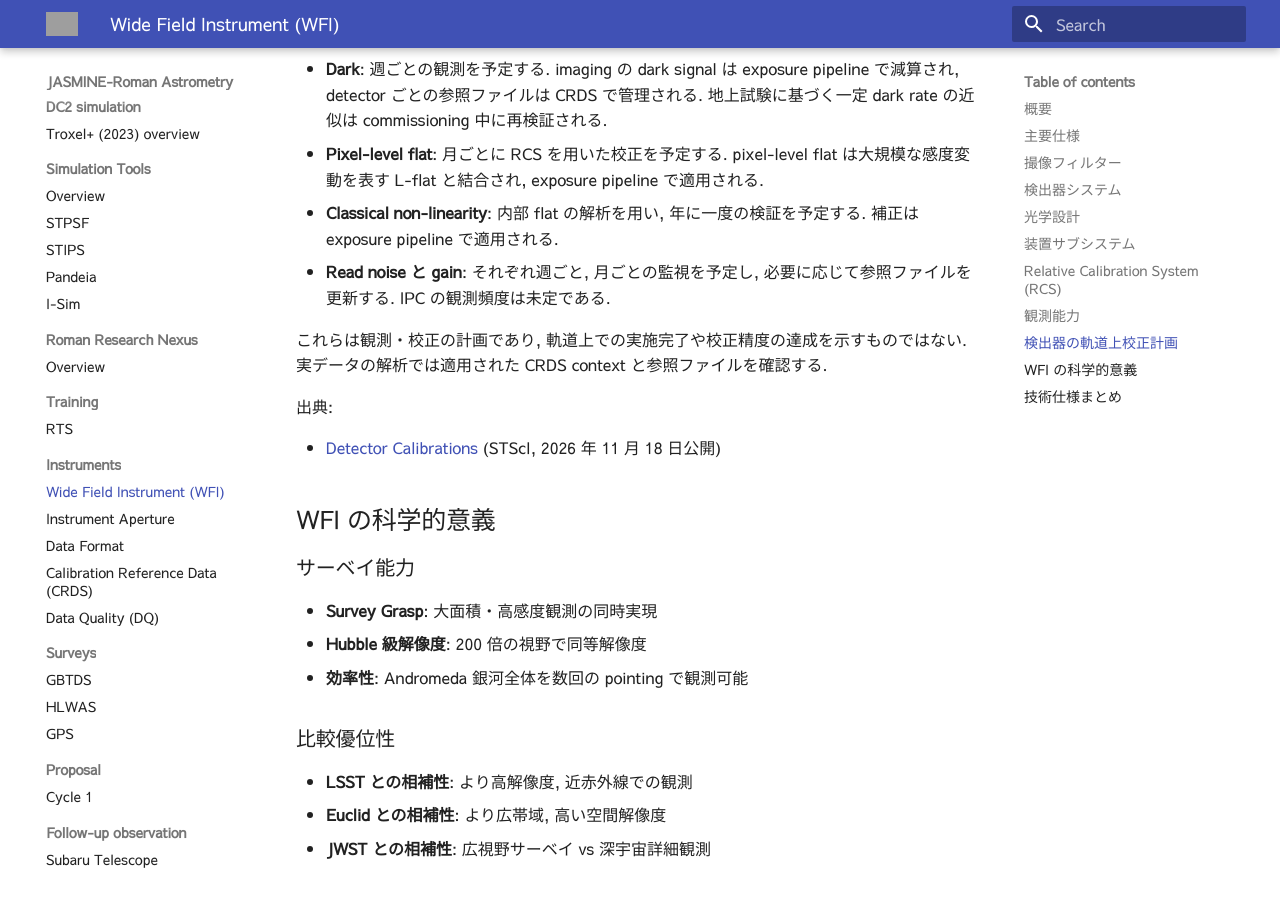
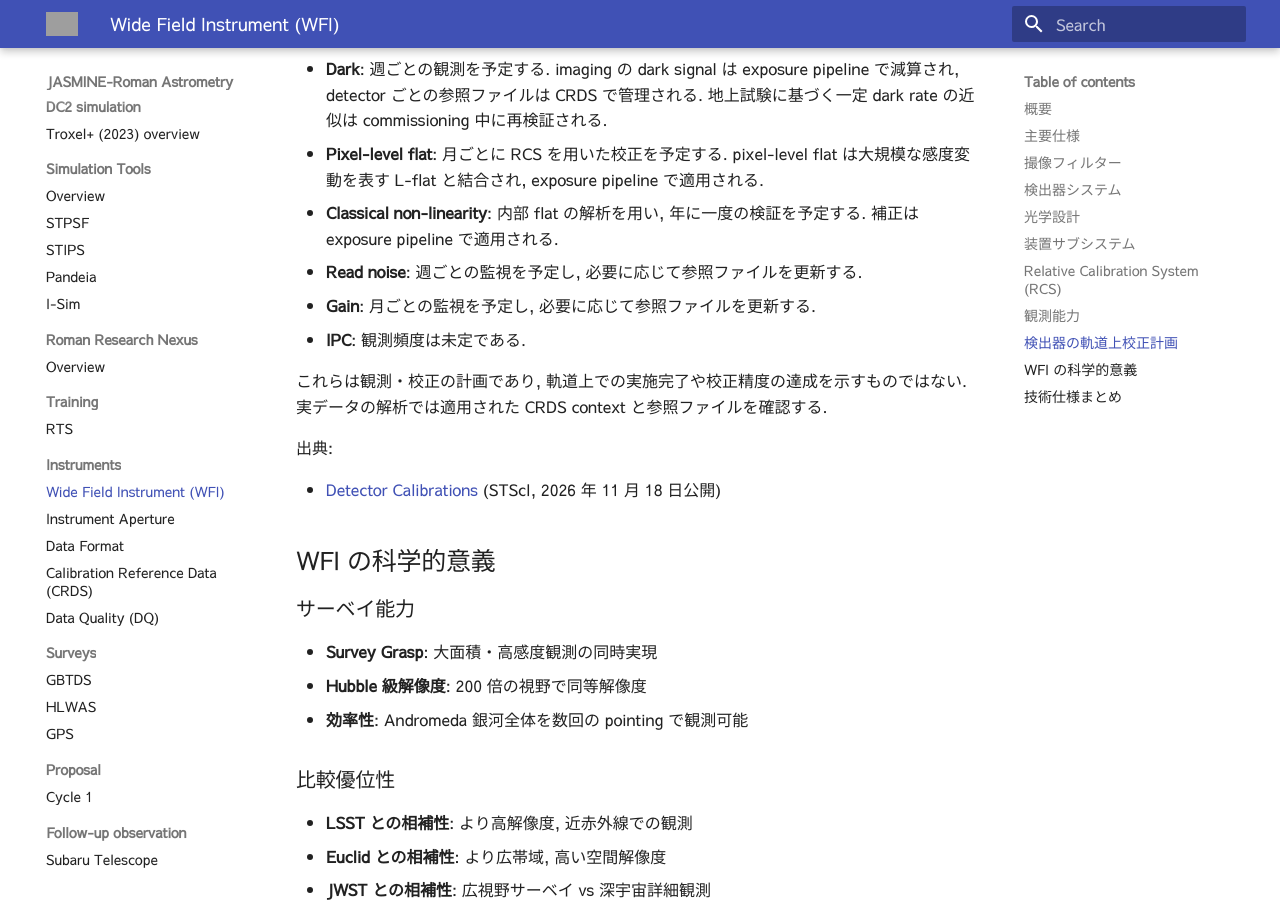
Before and after one commit to astronasutarou/jasmine-roman-astrometry, an MkDocs documentation site: the page built from docs/inst/wfi.md, in a window 1280 px wide and 900 px high, scrolled down 5927 px. Built offline with MkDocs 1.6.1 and Material for MkDocs 9.7.7, drawn with Linux system fonts in a browser that asks for light colours; grey boxes are pictures that could not be loaded.

Commit message:
Revise monitoring plans for read noise and gain
Updated monitoring plans for read noise and gain, specifying weekly and monthly schedules respectively. Clarified that these plans are for observation and calibration, not guarantees of completion or accuracy.

Co-authored-by: Copilot Autofix powered by AI <175728472+Copilot@users.noreply.github.com>

```diff
--- a/docs/inst/wfi.md
+++ b/docs/inst/wfi.md
@@ -177,7 +177,9 @@ STScI が 2026 年 11 月 18 日に公開した計画では, WFI の detector ca
 - **Dark**: 週ごとの観測を予定する. imaging の dark signal は exposure pipeline で減算され, detector ごとの参照ファイルは CRDS で管理される. 地上試験に基づく一定 dark rate の近似は commissioning 中に再検証される.
 - **Pixel-level flat**: 月ごとに RCS を用いた校正を予定する. pixel-level flat は大規模な感度変動を表す L-flat と結合され, exposure pipeline で適用される.
 - **Classical non-linearity**: 内部 flat の解析を用い, 年に一度の検証を予定する. 補正は exposure pipeline で適用される.
-- **Read noise と gain**: それぞれ週ごと, 月ごとの監視を予定し, 必要に応じて参照ファイルを更新する. IPC の観測頻度は未定である.
+- **Read noise**: 週ごとの監視を予定し, 必要に応じて参照ファイルを更新する.
+- **Gain**: 月ごとの監視を予定し, 必要に応じて参照ファイルを更新する.
+- **IPC**: 観測頻度は未定である.
 
 これらは観測・校正の計画であり, 軌道上での実施完了や校正精度の達成を示すものではない. 実データの解析では適用された CRDS context と参照ファイルを確認する.
 
```
